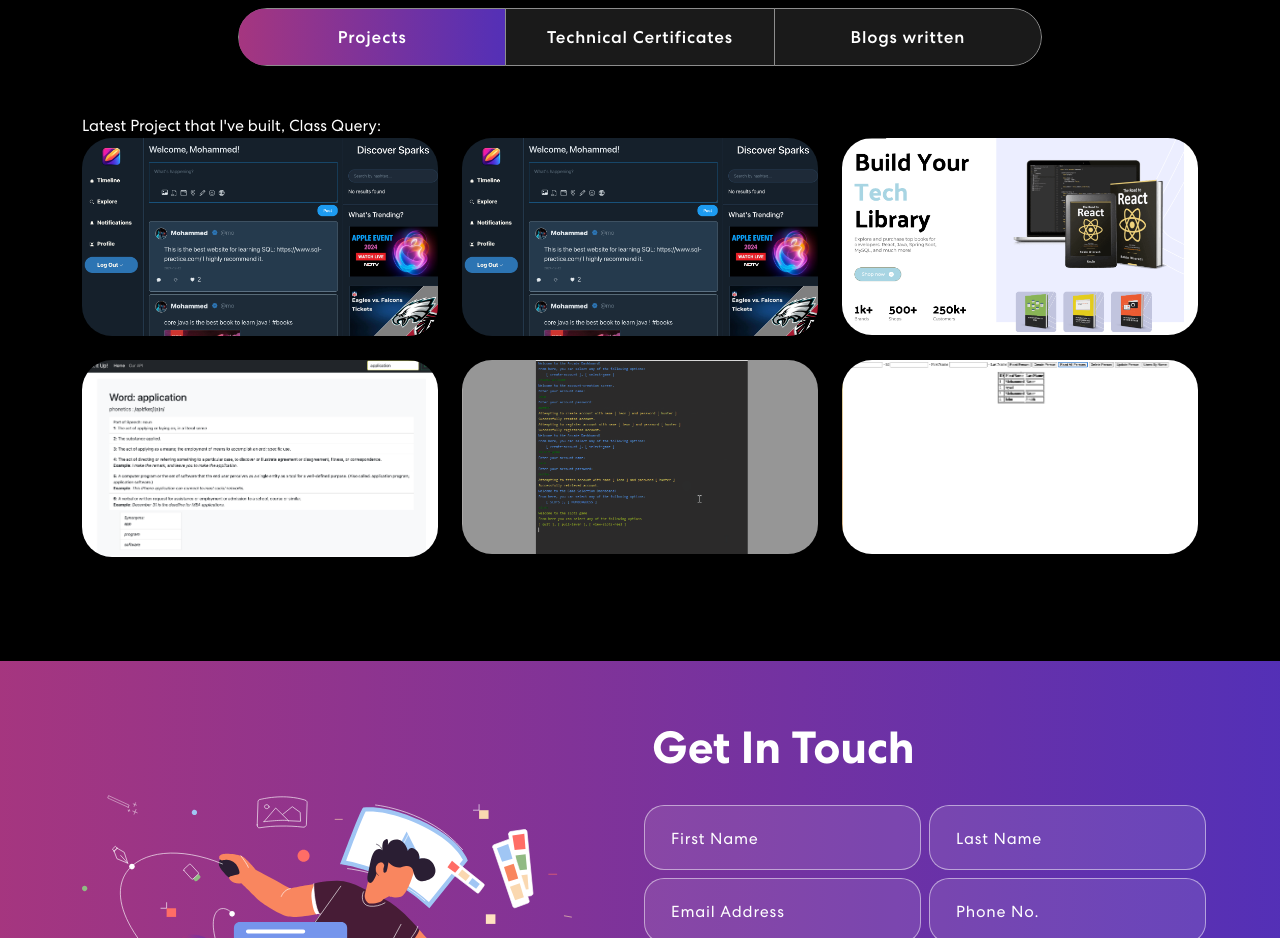
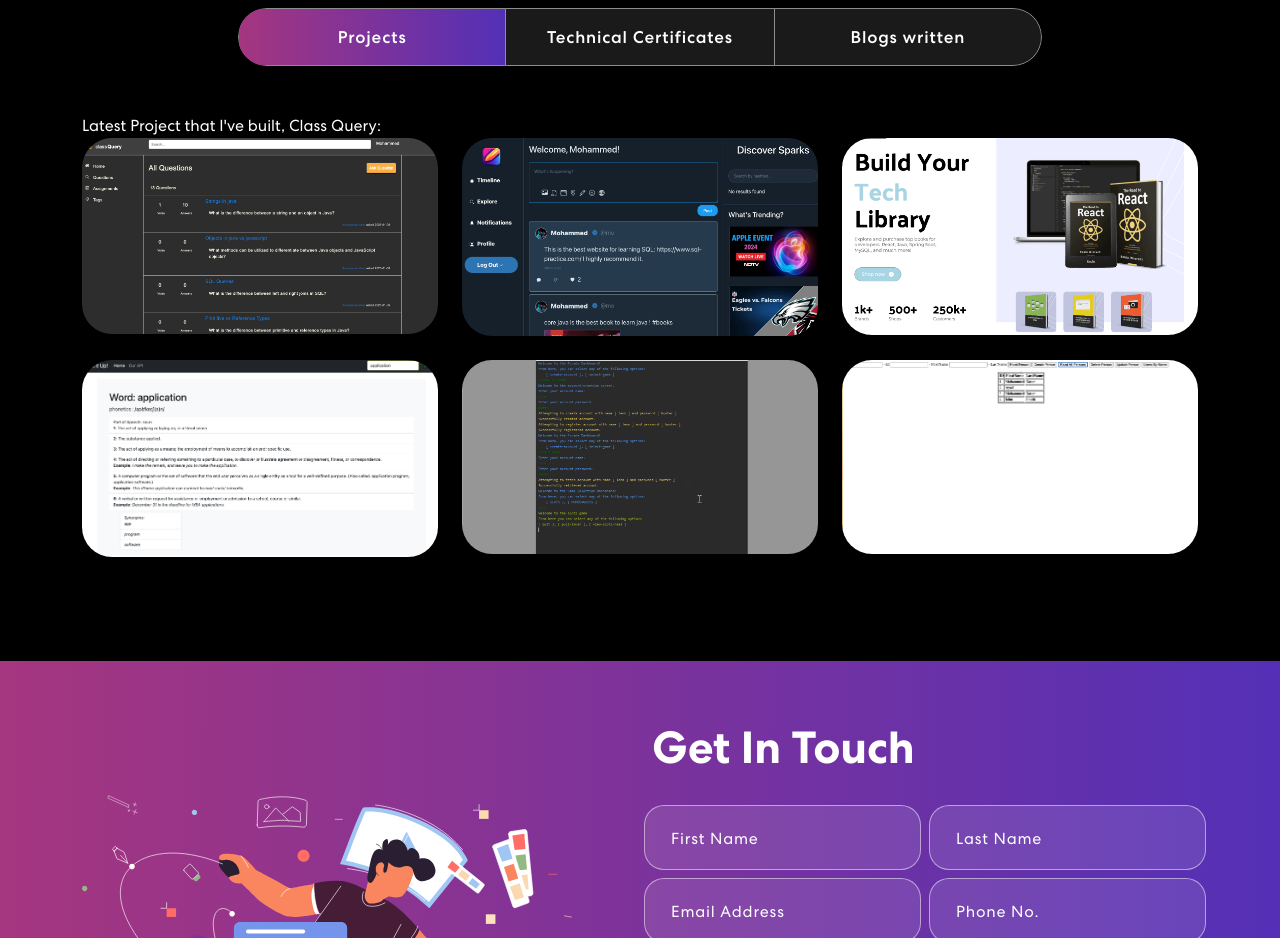
Before and after one commit to mnaser11218/Portfolio, a React (Create React App) app: page / in a window 1280 px wide. Shown: the part 1900-2838 px from the top of the page. Built offline with nearby package versions, Linux system fonts and the light colour scheme.

Commit message:
updated projects

```diff
--- a/src/components/Projects.js
+++ b/src/components/Projects.js
@@ -19,6 +19,7 @@ import reaactHacker from "../assets/img/hackerranker-react.png"
 import javascriptCert from "../assets/img/javascript-cert.png"
 import hackerrankProb from "../assets/img/hakerrankpromblemsolving.png"
 import mediumBlogs from "../assets/img/mediumblogs.png"
+import classQuery from "../assets/img/classquery.png"
 
 export const Projects = () => {
 
@@ -27,7 +28,7 @@ export const Projects = () => {
       title: "ClassQuery: App for Teachers to post assignments and students ask/answer questions, with some AI features",
       description: "Tech Used: Java SpringBoot, React, H2 Db, OpenAI, Docker, Jmeter, Cypress, AWS EC2",
       imgUrl: "http://3.134.232.108:3681/timeline",
-      img:spark
+      img:classQuery
     },
     {
       title: "Spark: An AI Featured Twitter clone",
@@ -152,7 +153,7 @@ export const Projects = () => {
                     </Tab.Pane>
 
                     <Tab.Pane eventKey="second">
-                    Click on Certificate title to see Certificate credentials
+                    Click on Certificate title for Certificate credentials
                       <Row>
 
                         {
```
Also changed, not shown: src/assets/img/classquery.png (added).
